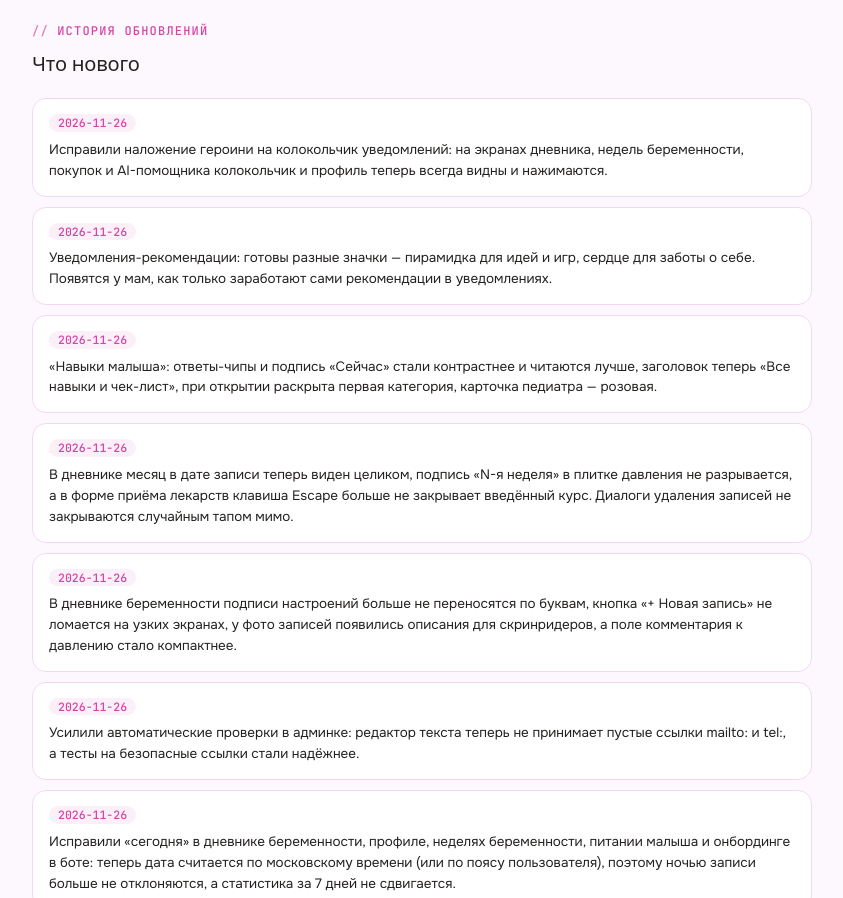
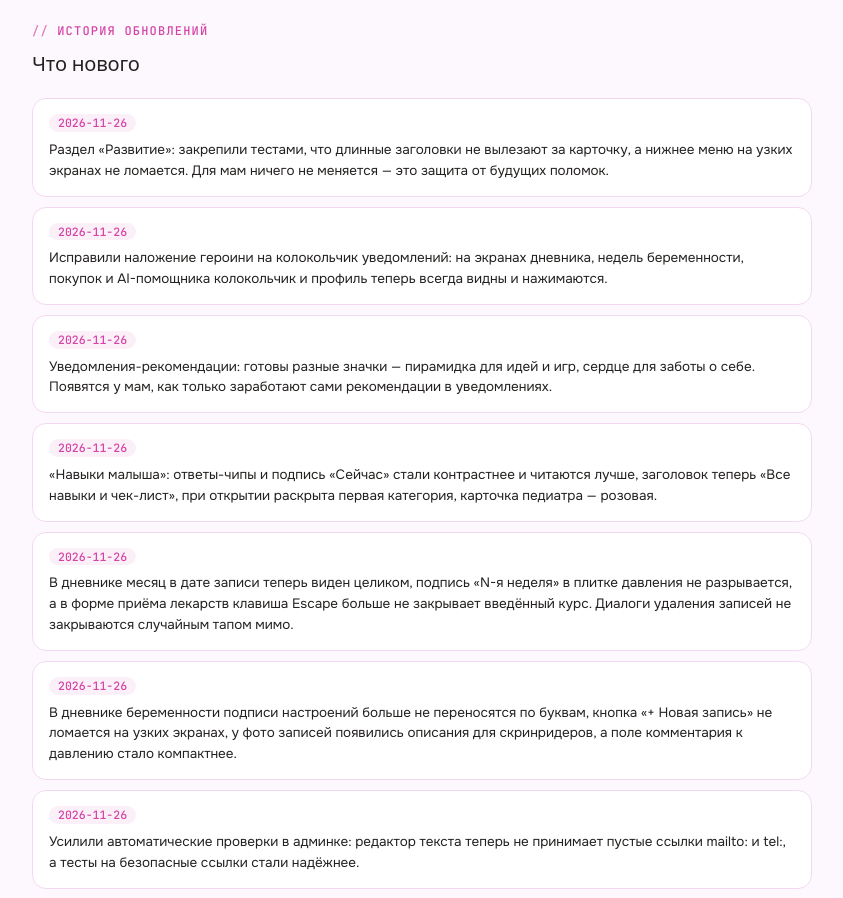
Before and after one commit to vilyzo/mamachtodalshe_dashboard, a plain HTML site: page index.html in a window 1280 px wide. Shown: the part 4142-5040 px from the top of the page, without its empty margins (218-1061 px from the left). Drawn offline with Linux system fonts and the light colour scheme; a web font is replaced by a local one.

Commit message:
Обновление дашборда: #510

```diff
--- a/index.html
+++ b/index.html
@@ -442,6 +442,7 @@ h2 {
   <div class="eyebrow">История обновлений</div>
   <h2 style="margin-top:0;">Что нового</h2>
   <ul class="changelog">
+    <li><span class="cl-date">2026-11-26</span><div>Раздел «Развитие»: закрепили тестами, что длинные заголовки не вылезают за карточку, а нижнее меню на узких экранах не ломается. Для мам ничего не меняется — это защита от будущих поломок.</div></li>
     <li><span class="cl-date">2026-11-26</span><div>Исправили наложение героини на колокольчик уведомлений: на экранах дневника, недель беременности, покупок и AI-помощника колокольчик и профиль теперь всегда видны и нажимаются.</div></li>
     <li><span class="cl-date">2026-11-26</span><div>Уведомления-рекомендации: готовы разные значки — пирамидка для идей и игр, сердце для заботы о себе. Появятся у мам, как только заработают сами рекомендации в уведомлениях.</div></li>
     <li><span class="cl-date">2026-11-26</span><div>«Навыки малыша»: ответы-чипы и подпись «Сейчас» стали контрастнее и читаются лучше, заголовок теперь «Все навыки и чек-лист», при открытии раскрыта первая категория, карточка педиатра — розовая.</div></li>
```
